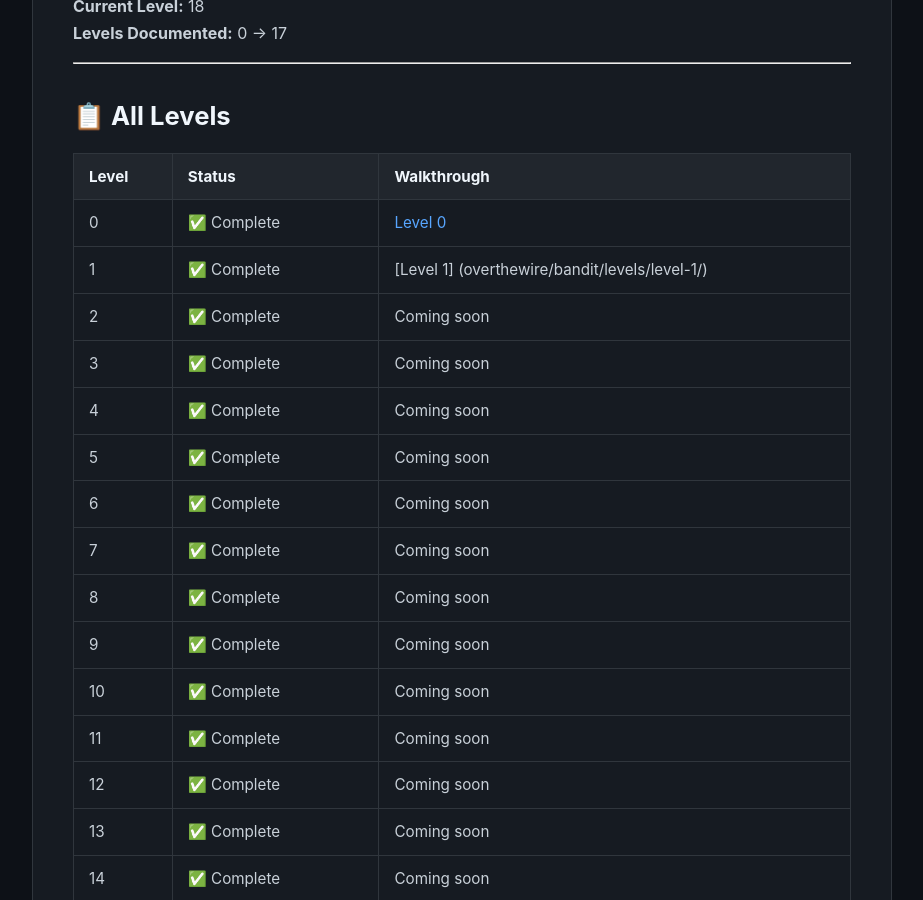
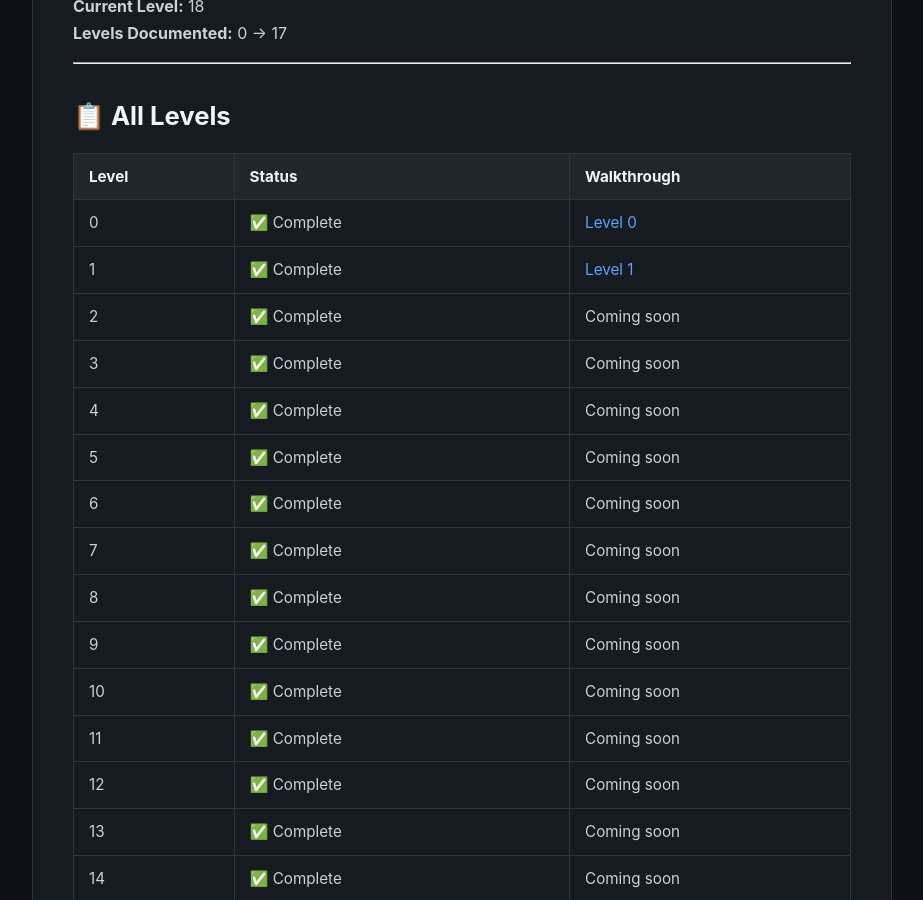
Before and after one commit to ihtishamaliamir/ihtishamaliamir.github.io, a Jekyll site: the page built from overthewire/bandit/index.md, in a window 1280 px wide and 900 px high, scrolled down 510 px. Shown: the whole window, without its empty margins (178-1101 px from the left). Built offline with Jekyll 4.4.1, drawn with Linux system fonts in a browser that asks for light colours.

Commit message:
edited level-1 path on bandit again

```diff
--- a/overthewire/bandit/index.md
+++ b/overthewire/bandit/index.md
@@ -25,7 +25,7 @@
 | Level | Status | Walkthrough |
 |-------|--------|-------------|
 | 0 | ✅ Complete |[Level 0](/overthewire/bandit/levels/level-0/)
-| 1 | ✅ Complete |[Level 1] (overthewire/bandit/levels/level-1/)
+| 1 | ✅ Complete | [Level 1](/overthewire/bandit/levels/level-1/) |
 | 2 | ✅ Complete | Coming soon |
 | 3 | ✅ Complete | Coming soon |
 | 4 | ✅ Complete | Coming soon |
```
